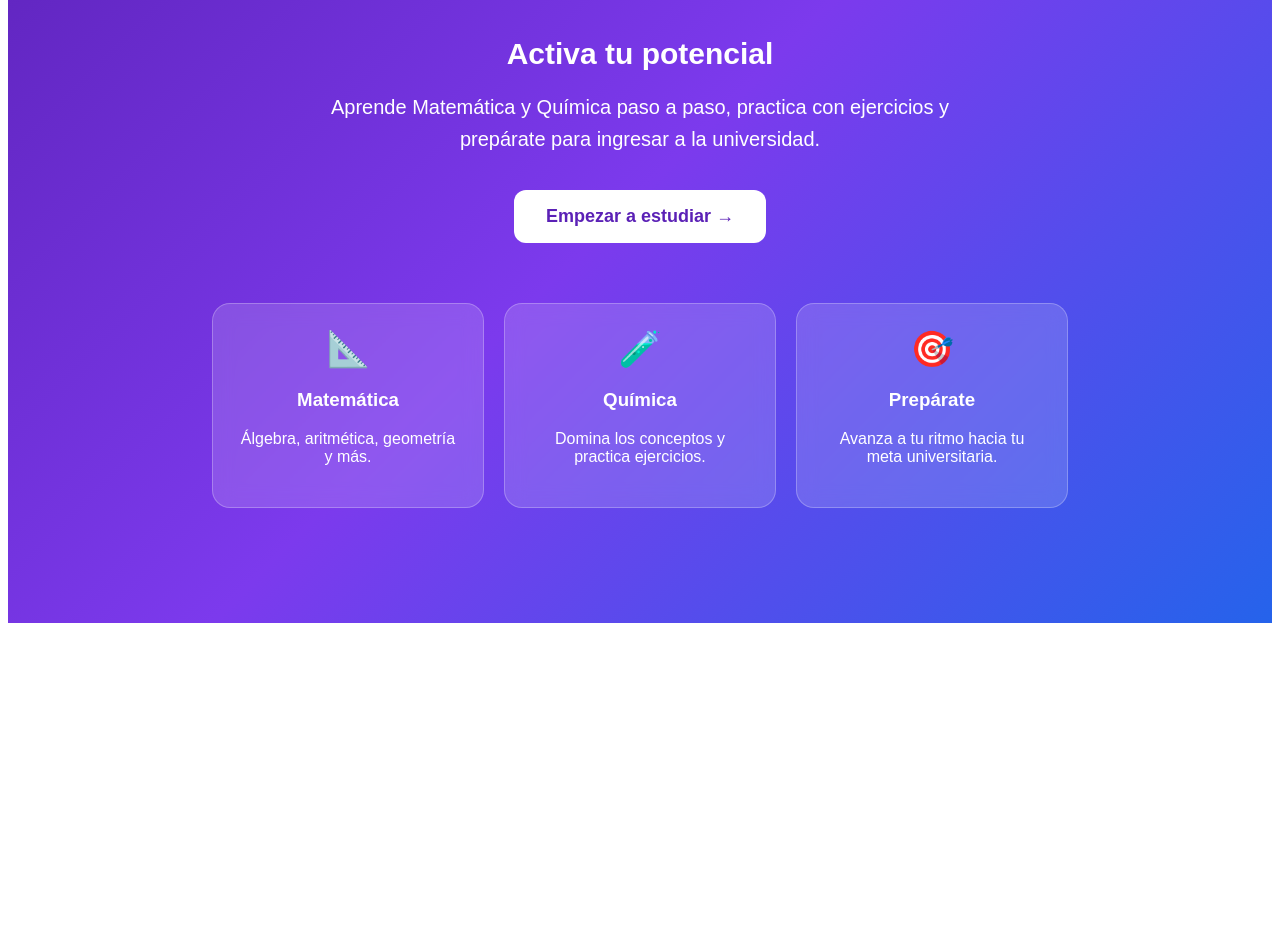
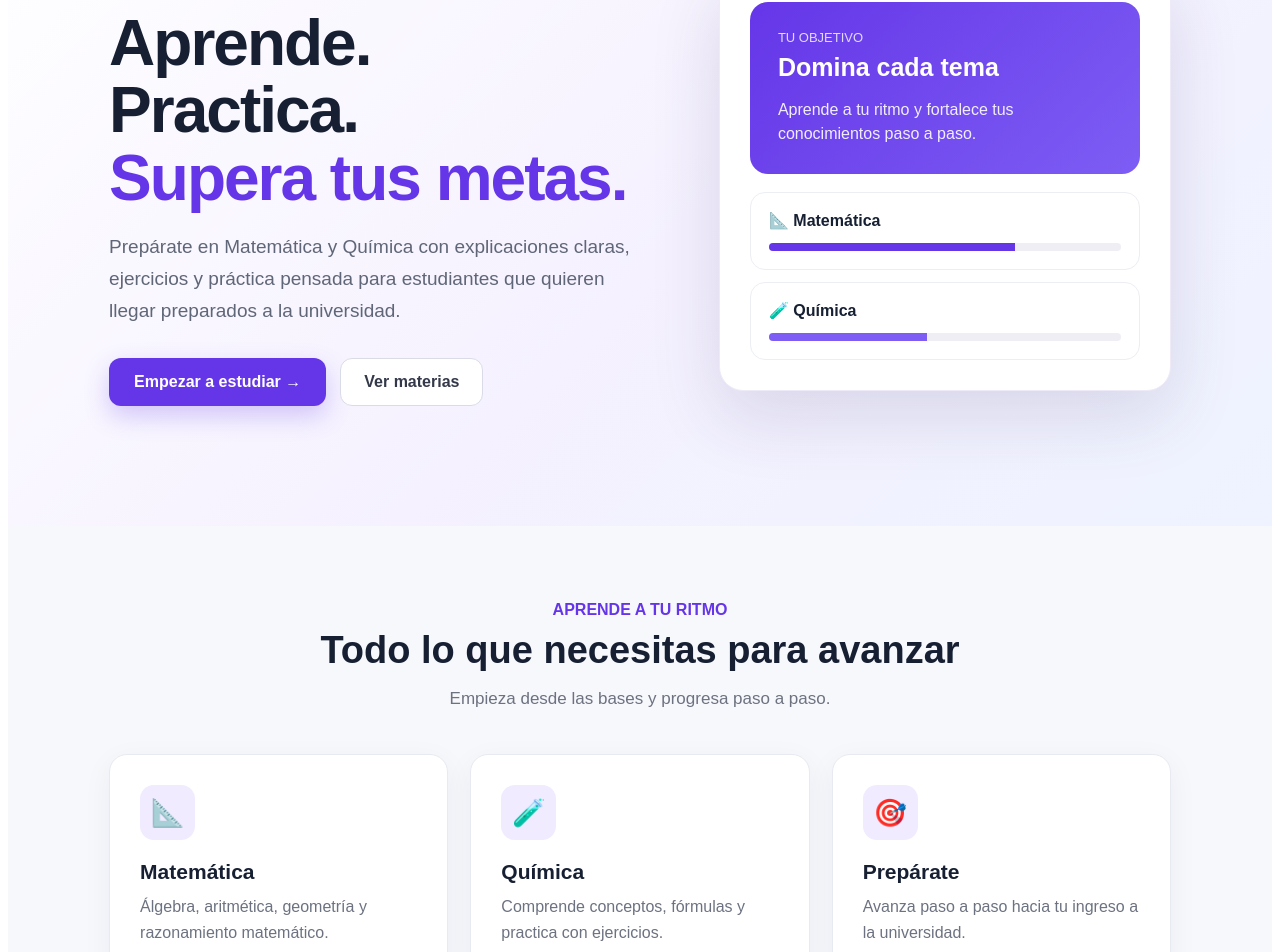
Before and after one commit to profejhonatanzonaciencia-cyber/modo-u, a Next.js app: page / in a window 1280 px wide. Shown: the part 245-1197 px from the top of the page. Before the commit the page ends 876 px from the top, so only its background shows below. Built offline with nearby package versions, Linux system fonts and the light colour scheme.

Commit message:
Update page.js

```diff
--- a/app/page.js
+++ b/app/page.js
@@ -1,32 +1,105 @@
 export default function Home() {
+  const materias = [
+    {
+      icono: "📐",
+      titulo: "Matemática",
+      texto: "Álgebra, aritmética, geometría y razonamiento matemático.",
+    },
+    {
+      icono: "🧪",
+      titulo: "Química",
+      texto: "Comprende conceptos, fórmulas y practica con ejercicios.",
+    },
+    {
+      icono: "🎯",
+      titulo: "Prepárate",
+      texto: "Avanza paso a paso hacia tu ingreso a la universidad.",
+    },
+  ];
+
   return (
     <main
       style={{
         minHeight: "100vh",
-        background: "linear-gradient(135deg, #5b21b6, #7c3aed, #2563eb)",
-        color: "white",
+        background: "#f7f8fc",
+        color: "#172033",
         fontFamily: "Arial, sans-serif",
+      }}
+    >
+      {/* BARRA SUPERIOR */}
+      <header
+        style={{
+          height: "72px",
+          background: "white",
+          borderBottom: "1px solid #e8eaf2",
           display: "flex",
           alignItems: "center",
-        justifyContent: "center",
-        padding: "30px",
+          justifyContent: "space-between",
+          padding: "0 7%",
         }}
       >
         <div
           style={{
-          maxWidth: "900px",
-          width: "100%",
-          textAlign: "center",
+            fontSize: "25px",
+            fontWeight: "900",
+            color: "#6536e8",
           }}
         >
+          MODO U
+        </div>
+
+        <nav
+          style={{
+            display: "flex",
+            gap: "30px",
+            alignItems: "center",
+            fontSize: "14px",
+            fontWeight: "600",
+          }}
+        >
+          <span>Inicio</span>
+          <span>Materias</span>
+          <span>Mi progreso</span>
+
+          <button
+            style={{
+              border: "none",
+              background: "#6536e8",
+              color: "white",
+              padding: "11px 20px",
+              borderRadius: "10px",
+              fontWeight: "700",
+              cursor: "pointer",
+            }}
+          >
+            Ingresar
+          </button>
+        </nav>
+      </header>
+
+      {/* PORTADA */}
+      <section
+        style={{
+          minHeight: "570px",
+          display: "flex",
+          alignItems: "center",
+          justifyContent: "space-between",
+          padding: "60px 8%",
+          background:
+            "linear-gradient(135deg, #ffffff 0%, #f5f1ff 55%, #eef3ff 100%)",
+        }}
+      >
+        <div style={{ maxWidth: "590px" }}>
           <div
             style={{
               display: "inline-block",
-            backgroundColor: "rgba(255,255,255,0.15)",
-            padding: "8px 18px",
+              background: "#eee7ff",
+              color: "#6536e8",
+              padding: "8px 14px",
               borderRadius: "30px",
-            marginBottom: "25px",
-            fontWeight: "bold",
+              fontWeight: "700",
+              fontSize: "14px",
+              marginBottom: "22px",
             }}
           >
             🚀 Tu camino hacia la universidad
@@ -35,86 +108,264 @@ export default function Home() {
           <h1
             style={{
               fontSize: "64px",
-            margin: "0 0 10px",
-            fontWeight: "800",
+              lineHeight: "1.05",
+              margin: "0 0 18px",
+              fontWeight: "900",
+              letterSpacing: "-2px",
             }}
           >
-          MODO U
+            Aprende.
+            <br />
+            Practica.
+            <br />
+            <span style={{ color: "#6536e8" }}>Supera tus metas.</span>
           </h1>
-
-        <h2
-          style={{
-            fontSize: "30px",
-            marginBottom: "20px",
-          }}
-        >
-          Activa tu potencial
-        </h2>
 
           <p
             style={{
-            fontSize: "20px",
-            lineHeight: "1.6",
-            maxWidth: "700px",
-            margin: "0 auto 35px",
+              fontSize: "19px",
+              lineHeight: "1.7",
+              color: "#5f6677",
+              maxWidth: "540px",
+              marginBottom: "30px",
             }}
           >
-          Aprende Matemática y Química paso a paso, practica con ejercicios
-          y prepárate para ingresar a la universidad.
+            Prepárate en Matemática y Química con explicaciones claras,
+            ejercicios y práctica pensada para estudiantes que quieren
+            llegar preparados a la universidad.
           </p>
 
+          <div
+            style={{
+              display: "flex",
+              gap: "14px",
+              alignItems: "center",
+            }}
+          >
             <button
               style={{
-            backgroundColor: "white",
-            color: "#5b21b6",
                 border: "none",
-            padding: "16px 32px",
-            fontSize: "18px",
-            fontWeight: "bold",
+                background: "#6536e8",
+                color: "white",
+                padding: "15px 25px",
                 borderRadius: "12px",
+                fontSize: "16px",
+                fontWeight: "800",
                 cursor: "pointer",
+                boxShadow: "0 10px 25px rgba(101,54,232,0.25)",
               }}
             >
               Empezar a estudiar →
             </button>
 
+            <button
+              style={{
+                border: "1px solid #d9dce7",
+                background: "white",
+                color: "#34394a",
+                padding: "14px 23px",
+                borderRadius: "12px",
+                fontSize: "16px",
+                fontWeight: "700",
+                cursor: "pointer",
+              }}
+            >
+              Ver materias
+            </button>
+          </div>
+        </div>
+
+        {/* TARJETA DERECHA */}
         <div
           style={{
-            display: "flex",
-            gap: "20px",
-            justifyContent: "center",
-            flexWrap: "wrap",
-            marginTop: "60px",
+            width: "390px",
+            background: "white",
+            borderRadius: "24px",
+            padding: "30px",
+            boxShadow: "0 25px 70px rgba(54,42,100,0.14)",
+            border: "1px solid #eeeaf8",
           }}
         >
-          <div style={cardStyle}>
-            <div style={{ fontSize: "35px" }}>📐</div>
-            <h3>Matemática</h3>
-            <p>Álgebra, aritmética, geometría y más.</p>
+          <div
+            style={{
+              background: "linear-gradient(135deg,#6536e8,#7d5df4)",
+              borderRadius: "18px",
+              padding: "28px",
+              color: "white",
+              marginBottom: "18px",
+            }}
+          >
+            <div style={{ fontSize: "13px", opacity: 0.8 }}>
+              TU OBJETIVO
             </div>
 
-          <div style={cardStyle}>
-            <div style={{ fontSize: "35px" }}>🧪</div>
-            <h3>Química</h3>
-            <p>Domina los conceptos y practica ejercicios.</p>
+            <div
+              style={{
+                fontSize: "25px",
+                fontWeight: "800",
+                marginTop: "8px",
+              }}
+            >
+              Domina cada tema
             </div>
 
-          <div style={cardStyle}>
-            <div style={{ fontSize: "35px" }}>🎯</div>
-            <h3>Prepárate</h3>
-            <p>Avanza a tu ritmo hacia tu meta universitaria.</p>
+            <p
+              style={{
+                lineHeight: "1.5",
+                opacity: 0.9,
+                marginBottom: "0",
+              }}
+            >
+              Aprende a tu ritmo y fortalece tus conocimientos paso a paso.
+            </p>
+          </div>
+
+          <div
+            style={{
+              padding: "18px",
+              border: "1px solid #eceef4",
+              borderRadius: "15px",
+              marginBottom: "12px",
+            }}
+          >
+            <strong>📐 Matemática</strong>
+            <div
+              style={{
+                height: "8px",
+                background: "#eeeef4",
+                borderRadius: "10px",
+                marginTop: "13px",
+                overflow: "hidden",
+              }}
+            >
+              <div
+                style={{
+                  width: "70%",
+                  height: "100%",
+                  background: "#6536e8",
+                }}
+              />
+            </div>
+          </div>
+
+          <div
+            style={{
+              padding: "18px",
+              border: "1px solid #eceef4",
+              borderRadius: "15px",
+            }}
+          >
+            <strong>🧪 Química</strong>
+            <div
+              style={{
+                height: "8px",
+                background: "#eeeef4",
+                borderRadius: "10px",
+                marginTop: "13px",
+                overflow: "hidden",
+              }}
+            >
+              <div
+                style={{
+                  width: "45%",
+                  height: "100%",
+                  background: "#7d5df4",
+                }}
+              />
             </div>
           </div>
         </div>
+      </section>
+
+      {/* MATERIAS */}
+      <section
+        style={{
+          padding: "75px 8% 90px",
+          maxWidth: "1200px",
+          margin: "0 auto",
+        }}
+      >
+        <div style={{ textAlign: "center", marginBottom: "45px" }}>
+          <div
+            style={{
+              color: "#6536e8",
+              fontWeight: "800",
+              marginBottom: "10px",
+            }}
+          >
+            APRENDE A TU RITMO
+          </div>
+
+          <h2
+            style={{
+              fontSize: "38px",
+              margin: "0 0 12px",
+            }}
+          >
+            Todo lo que necesitas para avanzar
+          </h2>
+
+          <p style={{ color: "#6d7280", fontSize: "17px" }}>
+            Empieza desde las bases y progresa paso a paso.
+          </p>
+        </div>
+
+        <div
+          style={{
+            display: "grid",
+            gridTemplateColumns: "repeat(3, 1fr)",
+            gap: "22px",
+          }}
+        >
+          {materias.map((materia) => (
+            <div
+              key={materia.titulo}
+              style={{
+                background: "white",
+                padding: "30px",
+                borderRadius: "18px",
+                border: "1px solid #e8eaf1",
+                boxShadow: "0 8px 30px rgba(35,38,55,0.05)",
+              }}
+            >
+              <div
+                style={{
+                  width: "55px",
+                  height: "55px",
+                  borderRadius: "14px",
+                  background: "#f0ebff",
+                  display: "flex",
+                  alignItems: "center",
+                  justifyContent: "center",
+                  fontSize: "27px",
+                  marginBottom: "20px",
+                }}
+              >
+                {materia.icono}
+              </div>
+
+              <h3
+                style={{
+                  fontSize: "21px",
+                  margin: "0 0 10px",
+                }}
+              >
+                {materia.titulo}
+              </h3>
+
+              <p
+                style={{
+                  color: "#6c7280",
+                  lineHeight: "1.6",
+                  margin: "0",
+                }}
+              >
+                {materia.texto}
+              </p>
+            </div>
+          ))}
+        </div>
+      </section>
     </main>
   );
 }
-
-const cardStyle = {
-  backgroundColor: "rgba(255,255,255,0.15)",
-  border: "1px solid rgba(255,255,255,0.25)",
-  borderRadius: "18px",
-  padding: "25px",
-  width: "220px",
-  backdropFilter: "blur(10px)",
-};
```
Lines whose indentation alone changed are shown as unchanged.
